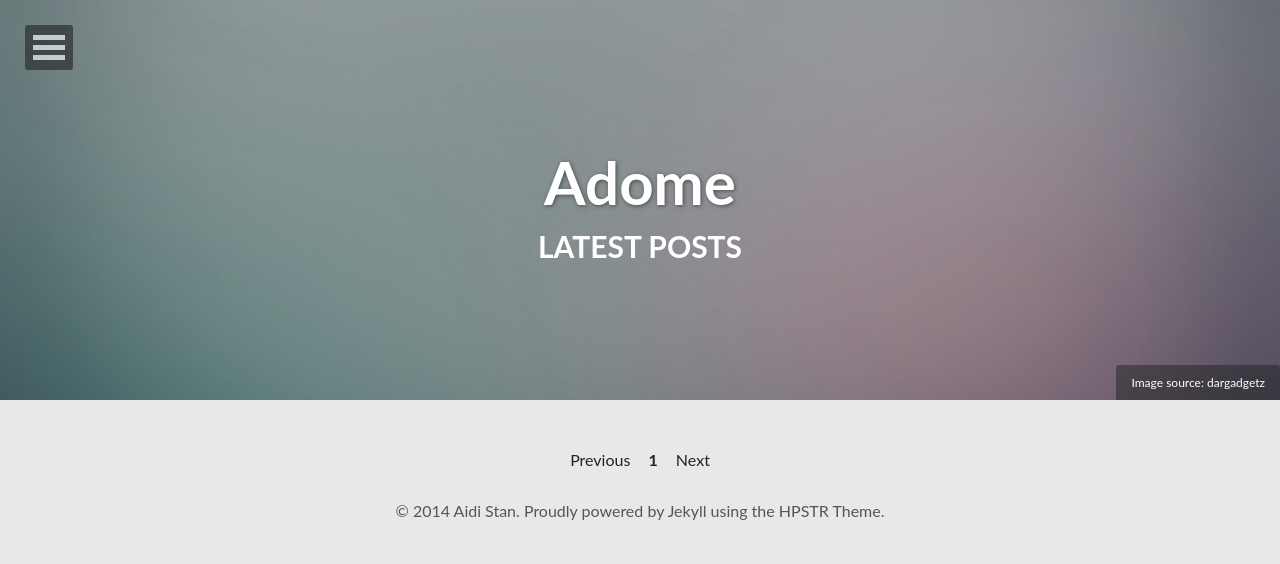
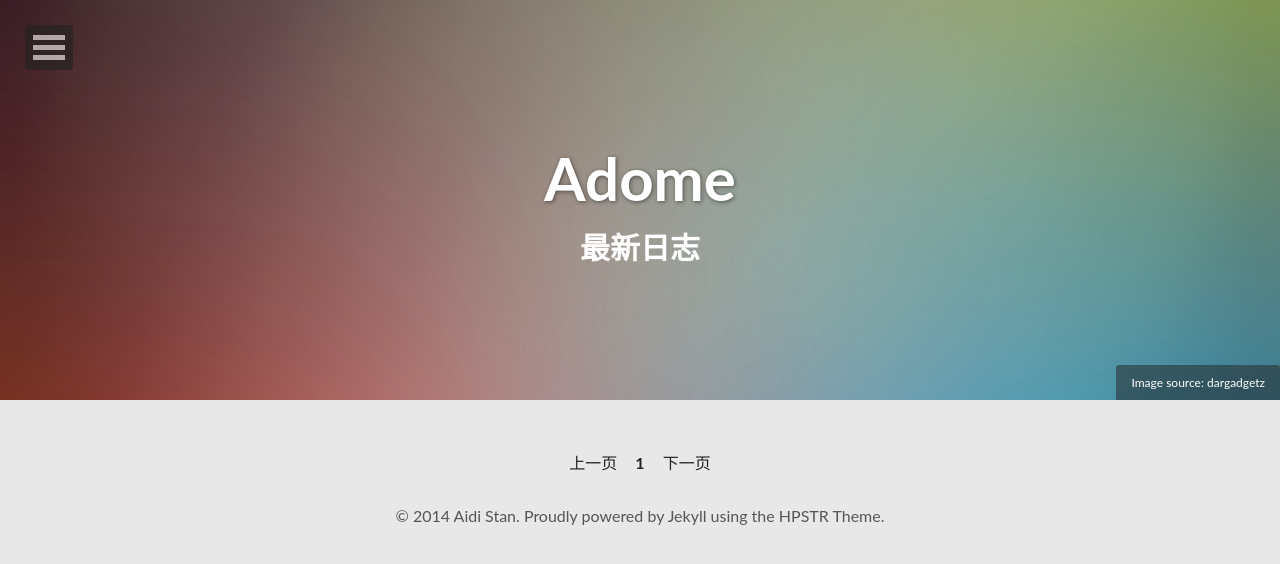
Before and after one commit to alex970448359/site-blog.aiditan.me, a Jekyll site: the page built from index.html, in a window 1280 px wide. Shown: the top 564 px of the page. Built offline with Jekyll 4.4.1, drawn with Linux system fonts in a browser that asks for light colours; nearby versions of some CDN libraries; the list of posts is cut into pages by our own code.

Commit message:
Change page title style

```diff
--- a/_includes/head.html
+++ b/_includes/head.html
@@ -1,5 +1,5 @@
 <meta charset="utf-8">
-<title>{% if page.title %}{{ page.title }} &#8211; {% endif %}{{ site.title }}</title>
+<title>{% if page.title %}{{ page.title }} | {% endif %}{{ site.title }}</title>
 <meta name="description" content="{% if page.description %}{{ page.description }}{% else %}{{ site.description }}{% endif %}">
 {% if page.tags %}<meta name="keywords" content="{{ page.tags | join: ', ' }}">{% endif %}
 
--- a/index.html
+++ b/index.html
@@ -1,10 +1,10 @@
 ---
 layout: post-index
-title: Latest Posts
-description: "Describe this nonsense."
-tags: [Jekyll, theme, themes, responsive, blog, modern]
+title: 最新日志
+description: "记录心情的点滴."
+tags: [adome, aidistan, blog]
 image:
-  feature: abstract-1.jpg
+  feature: abstract-3.jpg
   credit: dargadgetz
   creditlink: http://www.dargadgetz.com/ios-7-abstract-wallpaper-pack-for-iphone-5-and-ipod-touch-retina/
 ---
@@ -37,12 +37,12 @@ image:
 <div class="pagination">
   {% if paginator.previous_page %}
     {% if paginator.previous_page == 1 %}
-      <a href="{{ site.url }}" class="btn">Previous</a>
+      <a href="{{ site.url }}" class="btn">上一页</a>
     {% else %}
-      <a href="{{ site.url }}/page{{ paginator.previous_page }}" class="btn">Previous</a>
+      <a href="{{ site.url }}/page{{ paginator.previous_page }}" class="btn">上一页</a>
     {% endif %}
   {% else %}
-    Previous
+    上一页
   {% endif %}
   <ul class="inline-list">
     <li>
@@ -63,8 +63,8 @@ image:
     {% endfor %}
   </ul>
   {% if paginator.next_page %}
-    <a href="{{ site.url }}/page{{ paginator.next_page }}" class="btn">Next</a>
+    <a href="{{ site.url }}/page{{ paginator.next_page }}" class="btn">下一页</a>
   {% else %}
-    Next
+    下一页
   {% endif %}
 </div><!-- /.pagination -->
--- a/posts.html
+++ b/posts.html
@@ -1,8 +1,8 @@
 ---
 layout: post-index
 permalink: /posts/
-title: All Posts
-description: "An archive of posts."
+title: 时光轴
+description: "按时间归类日志."
 ---
 
 {% for post in site.posts %}
--- a/tags.html
+++ b/tags.html
@@ -1,8 +1,8 @@
 ---
 layout: post-index
 permalink: /tags/
-title: Tag Archive
-description: "An archive of posts sorted by tag."
+title: 标签页
+description: "按标签归类日志."
 ---
 
 {% capture site_tags %}{% for tag in site.tags %}{{ tag | first }}{% unless forloop.last %},{% endunless %}{% endfor %}{% endcapture %}
```
